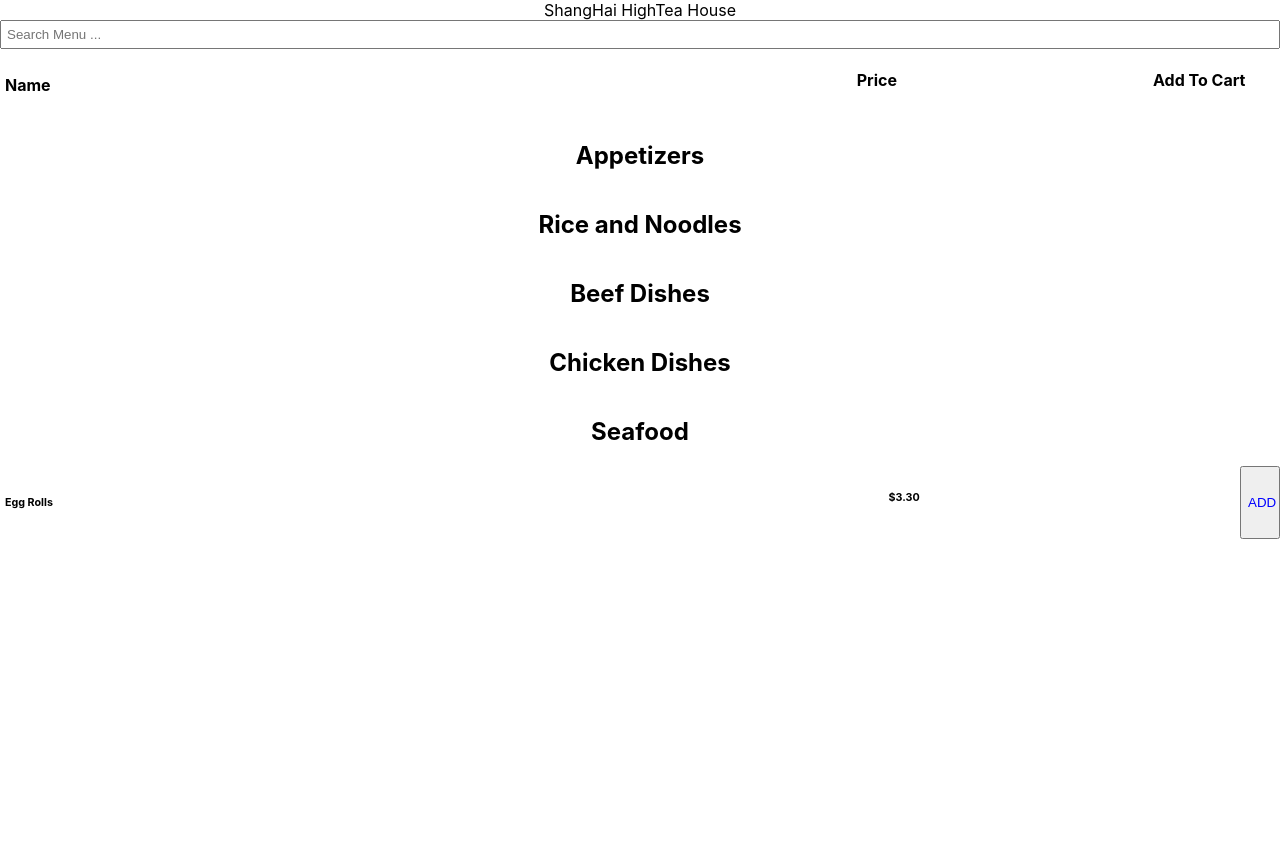
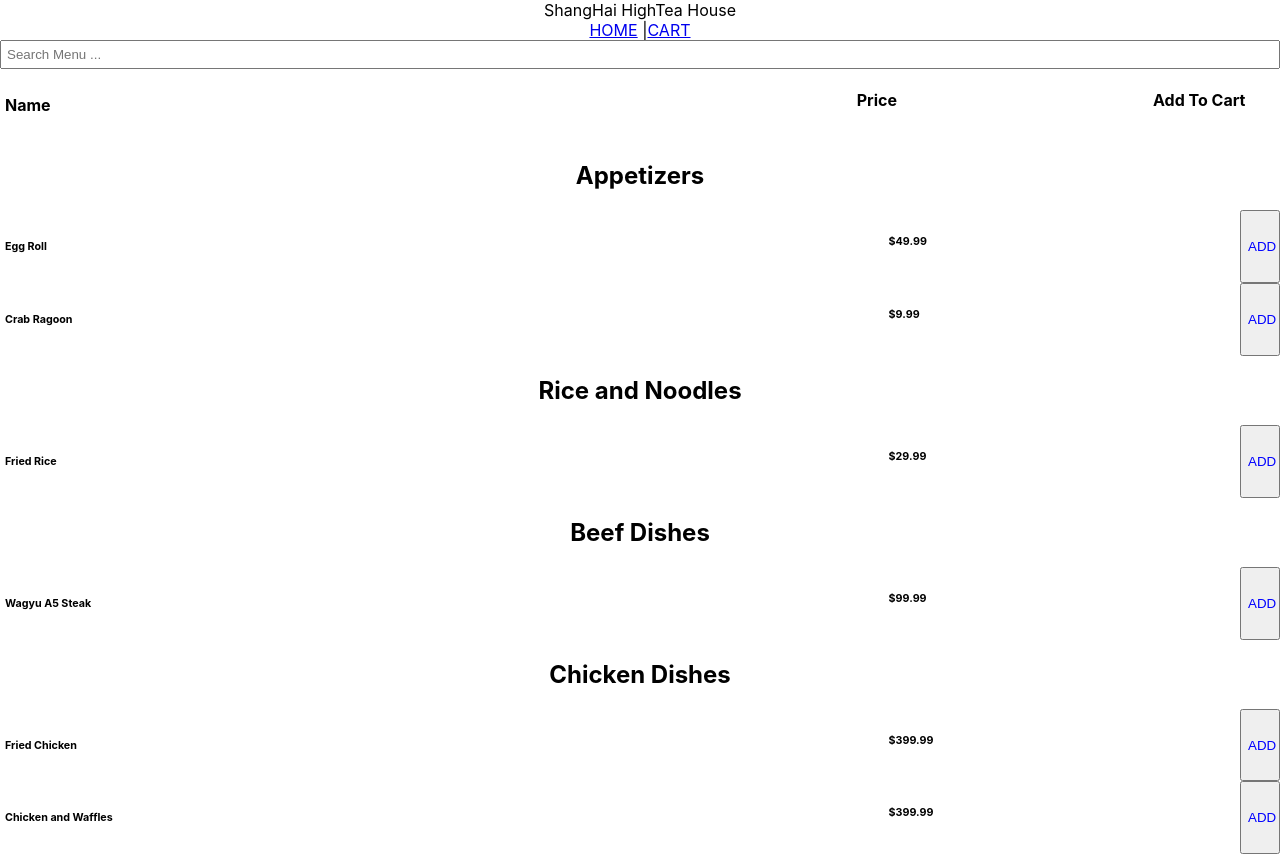
Before and after one commit to charliedig/menu-list, a React (Create React App) app: page / in a window 1280 px wide. Shown: the top 856 px of the page. Before the commit the page ends 800 px from the top, so only its background shows below. Built offline with nearby package versions, Linux system fonts and the light colour scheme.

Commit message:
adding more data flow and cart page

```diff
--- a/package.json
+++ b/package.json
@@ -5,6 +5,7 @@
   "dependencies": {
     "react": "^16.8.4",
     "react-dom": "^16.8.4",
+    "react-router-dom": "^5.0.0",
     "react-scripts": "2.1.8"
   },
   "scripts": {
--- /dev/null
+++ b/src/component/cart/foodcart.js
@@ -0,0 +1,20 @@
+import React, { Component } from 'react';
+
+class FoodCart extends Component {
+
+
+  render() {
+    return (
+        this.props.foodincart.map((food) => (
+            <div>
+                <h3>{food.name}</h3>
+                <h3>{food.price}</h3>
+            </div>
+          ))
+    );
+  }
+}
+
+
+
+export default FoodCart;
--- a/src/component/menu/menuitem.js
+++ b/src/component/menu/menuitem.js
@@ -1,16 +1,38 @@
 import React, { Component } from 'react';
 
 class MenuItem extends Component {
+  itemStockStyle = () => {
+    return (
+      {
+        color: 'blue',
+        cursor: this.props.foodItem.stocked ? 'pointer' : 'not-allowed',
+        flex: '1',
+        maxWidth:'40px',
+        pointerEvents: this.props.foodItem.stocked ? 'auto' : 'none'
+      }
+    )
+  }
+
+  onItemAdd = (foodItem) => {
+    this.props.addingItem(foodItem);
+  }
+
   render() {
+    const {name, price} = this.props.foodItem;
+
     return (
       <div className="MenuItem" style ={{display: 'flex'}}>
-        <h6 style={{flex: '20', padding: '5px', textAlign: 'left'}} >Egg Rolls</h6>
-        <h6 style={{flex: '8', textAlign: 'left'}} >$3.30</h6>
-        <button style={{color: 'blue', cursor: 'pointer', flex: '1', maxWidth:'40px'}}>ADD</button>
+        <h6 style={{flex: '20', padding: '5px', textAlign: 'left'}} >{name}</h6>
+        <h6 style={{flex: '8', textAlign: 'left'}} >{price}</h6>
+        <button style={this.itemStockStyle()}
+        onClick={ () => {this.onItemAdd(this.props.foodItem)}}
+        >ADD</button>
       </div>
 
     );
   }
 }
 
+
+
 export default MenuItem;
--- a/src/component/menu/outerMenu.js
+++ b/src/component/menu/outerMenu.js
@@ -4,7 +4,7 @@ import MenuItem from './menuitem';
 
 class OuterMenu extends Component {
   render() {
-    // get all different category types
+    /* get all different category types this is the naive solution
     console.log(this.props.menuitems);
     let categoryArray = this.props.menuitems.map((item) => {
         return item.category;
@@ -19,7 +19,33 @@ class OuterMenu extends Component {
     console.log(distinctCategoryArray);
 
     const menuHeaders = distinctCategoryArray.map((category) => {
-        return <MenuHeader headertitle={category}/>
+        return (
+                <MenuHeader headertitle={category}/>
+        )
+    });
+    */
+    // Dynamically generate headers and items with out the need for separation
+    let distinctFoodCategoryArray = [];
+
+    let menuHeaderandItems = this.props.menuitems.map((item) => {
+
+        // Return a header value if the category is new and then create the item
+        if (!(distinctFoodCategoryArray.includes(item.category))) {
+            distinctFoodCategoryArray.push(item.category);
+            return (
+                <div>
+                    <MenuHeader headertitle={item.category}/>
+                    <MenuItem addingItem={this.props.addingItem} foodItem={item} />
+                </div>
+            )
+        } else {
+            // Category is seen and we just need to create the item
+            return (
+                <div>
+                    <MenuItem addingItem={this.props.addingItem} foodItem={item} />
+                </div>
+            )
+        }
     });
 
     return (
@@ -28,14 +54,10 @@ class OuterMenu extends Component {
                 <h4 style={{flex: '20', padding: '5px', textAlign: 'left'}} >Name</h4>
                 <h4 style={{flex: '7', textAlign: 'left'}}>Price</h4>
                 <h4 style={{flex: '3', textAlign: 'left'}}>Add To Cart</h4>
-
             </div>
 
             <div>
-                {menuHeaders}
-            </div>
-            <div>
-                <MenuItem/>
+                {menuHeaderandItems}
             </div>
         </div>
     );
--- a/src/component/restrauntMenuDashboard.js
+++ b/src/component/restrauntMenuDashboard.js
@@ -1,6 +1,9 @@
 import React, { Component } from 'react';
 import SearchBar from './search/searchbar';
 import OuterMenu from './menu/outerMenu';
+import FoodCart from './cart/foodcart';
+import { BrowserRouter as Router, Route } from 'react-router-dom';
+import {Link} from 'react-router-dom';
 
 class RestrauntMenuDashboard extends Component {
 
@@ -8,29 +11,61 @@ class RestrauntMenuDashboard extends Component {
     menuCart: []
   }
 
+  addingItem = (foodItem) => {
+    this.setState(
+      {
+        menuCart: [...this.state.menuCart, foodItem]
+      }, function () {
+        console.log(this.state.menuCart);
+      }
+    );
+  }
 
 
   render() {
 
 
     return (
-      <div className="MenuList" style={{margin: '0 auto', maxWidth: '1920px'}}>
-        <span>ShangHai HighTea House</span>
-        <SearchBar/>
-        <OuterMenu menuitems={menuitems} />
-      </div>
+
+      <Router>
+
+        <div className="MenuList" style={{margin: '0 auto', maxWidth: '1920px'}}>
+
+          <span>ShangHai HighTea House</span>
+          <div>
+            <Link to="/">HOME</Link> |
+            <Link to="/foodCart">CART</Link>
+          </div>
+          <Route exact path="/" render={props => (
+            <div>
+              <SearchBar/>
+              <OuterMenu addingItem={this.addingItem} menuitems={menuitems} />
+            </div>
+          )}/>
+
+          <Route exact path="/foodCart" render={props => (
+            <div>
+                <h1>Items in your Cart</h1>
+                <FoodCart foodincart={this.state.menuCart}/>
+            </div>
+          )}/>
+
+        </div>
+
+      </Router>
+
     );
   }
 }
 
 const menuitems = [
-  {category: "Appetizers", price: "$49.99", stocked: true, name: "Egg Roll"},
+  {category: "Appetizers", price: "$49.99", stocked: false, name: "Egg Roll"},
   {category: "Appetizers", price: "$9.99", stocked: true, name: "Crab Ragoon"},
   {category: "Rice and Noodles", price: "$29.99", stocked: true, name: "Fried Rice"},
   {category: "Beef Dishes", price: "$99.99", stocked: true, name: "Wagyu A5 Steak"},
   {category: "Chicken Dishes", price: "$399.99", stocked: true, name: "Fried Chicken"},
   {category: "Chicken Dishes", price: "$399.99", stocked: true, name: "Chicken and Waffles"},
-  {category: "Seafood", price: "$199.99", stocked: true, name: "New England Lobster Tail"}
+  {category: "Seafood", price: "$199.99", stocked: false, name: "New England Lobster Tail"}
 ];
 
 export default RestrauntMenuDashboard;
```
Also changed, not shown: 1 other file (tests, documents, lock files or other folders).
